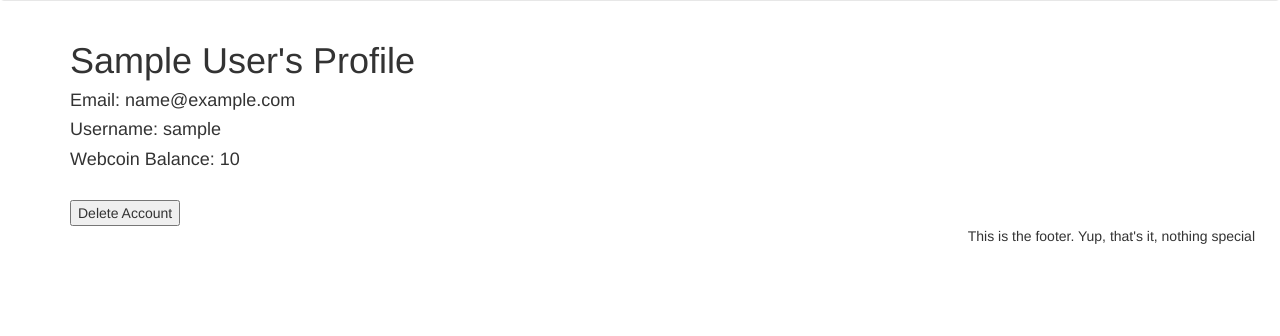
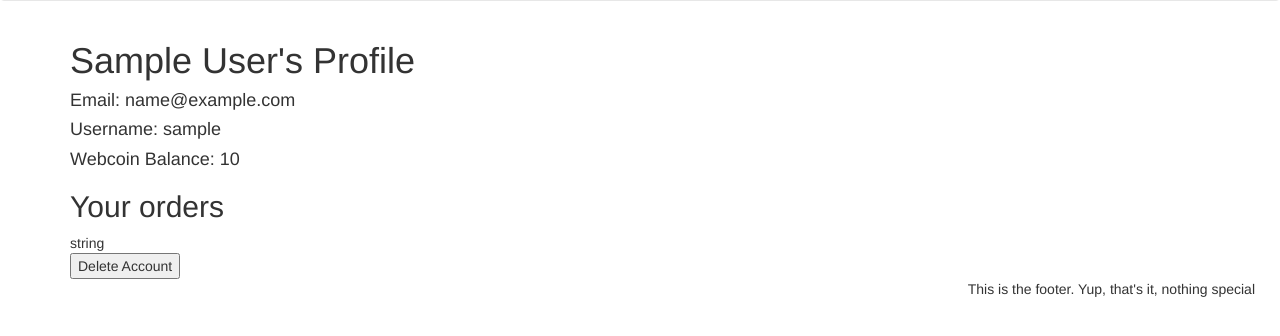
Before and after one commit to ReganThorpe/CS3500-Final-Project, a PHP site: page /profile.php in a window 1280 px wide. Shown: the part 270-606 px from the top of the page. Run offline with PHP 8.4, Linux system fonts and the light colour scheme; the visitor is signed in with stand-in values (Sample User, id 1); tables that the repository leaves empty hold one stand-in row (values such as "Sample post"); some libraries are stand-ins or nearby versions; some web fonts are replaced.

Commit message:
Some order stuff in profile.php

```diff
--- a/profile.php
+++ b/profile.php
@@ -21,6 +21,17 @@ try{
   $statement->execute();
 
   $profile = $statement->fetch();
+
+  $sql = "SELECT * FROM OrderDetails WHERE UID = ? ";
+
+  $statement = $pdo->prepare($sql);
+  $statement->bindValue(1, $_SESSION['UID']);
+  $statement->execute();
+
+  while ($row = $statement->fetch()) {
+    $orders[] = $row;
+  }
+
 }
 catch(PDOException $e){
   	die($e->getMessage());
@@ -44,8 +55,15 @@ catch(PDOException $e){
         echo "<h1>".$_SESSION['name']."'s Profile</h1>";
         echo "<h4>Email: ".$profile['Email']."</h4>";
         echo "<h4>Username: ".$profile['Username']."</h4>";
-        echo "<h4>Webcoin Balance: ".$profile['GiftCardBalance']."</h4><br />";
+        echo "<h4>Webcoin Balance: ".$profile['GiftCardBalance']."</h4>";
          ?>
+         <h2>Your orders</h2>
+         <?php
+         foreach ($orders as $key => $value) {
+           echo "string";
+         }
+         ?>
+         <br />
          <form class="" action="login.php" method="post">
            <button type="submit" name="delete" id="delete">Delete Account</button>
          </form>
```
